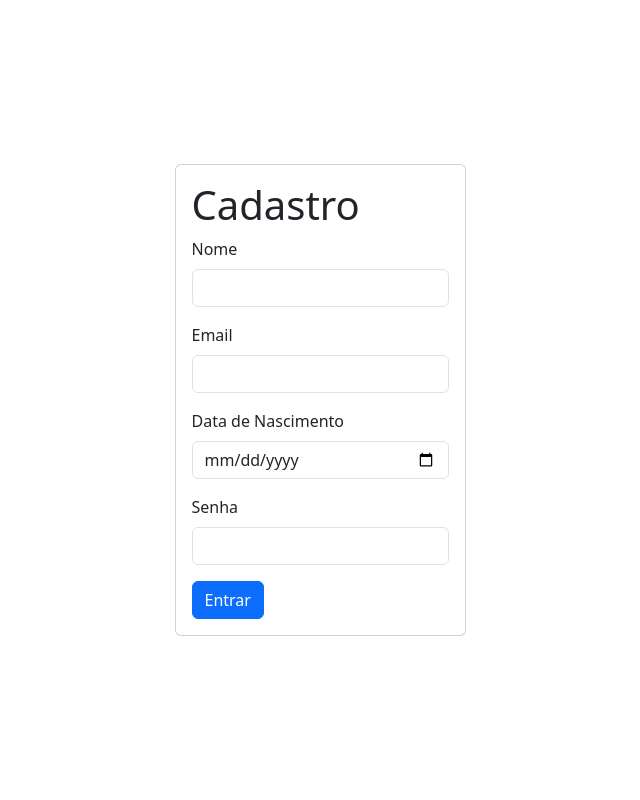
After one commit to Alisson-Augusto/ProjetoLocacaoVeiculos, a Flask app: page /cadastro in a window 1280 px wide. The commit adds this page. Shown: the whole page, without its empty margins (320-960 px from the left). Run offline with Flask 3, Linux system fonts and the light colour scheme; some libraries are stand-ins or nearby versions.

Commit message:
implementando RF1

```diff
--- /dev/null
+++ b/app/autenticacao.py
@@ -0,0 +1,59 @@
+from flask import Blueprint, flash, redirect, render_template
+from flask_login import login_required, login_user, logout_user
+
+from app.forms.login import LoginForm
+from .forms.cadastro import CadastroForm
+from app.models.usuario import Usuario
+from app import login_manager, db
+
+
+auth = Blueprint("autenticacao", __name__)
+
+
+@login_manager.user_loader
+def load_user(user_id):
+  return Usuario.query.get(user_id)
+
+
+@auth.route("/login", methods=["GET", "POST"])
+def login():
+    form = LoginForm()
+    if form.validate_on_submit():
+        email = form.email.data
+        usuario:Usuario = Usuario.query.filter_by(email=email).first()
+        if usuario and usuario.verificar_senha(form.senha.data):
+            login_user(usuario)
+            return redirect("/")
+        flash("Email ou senha incorreto")
+
+    return render_template("auth/login.html", form=form)
+
+
+@auth.route("/cadastro", methods=["GET", "POST"])
+def cadastro():
+    form = CadastroForm()
+    if form.validate_on_submit():
+        email = form.email.data
+        usuario:Usuario = Usuario.query.filter_by(email=email).first()
+        if not usuario:
+            # Registra usuário no banco
+            user = Usuario(
+                nome=form.nome.data,
+                email=email,
+                senha=form.senha.data,
+                data_nascimento=form.data_nascimento.data
+                )
+            db.session.add(user)
+            db.session.commit()
+            login_user(user)
+            return redirect("/")
+
+        flash("Este usuário já foi cadastrado")
+    return render_template("auth/cadastro.html", form=form)
+
+
+@auth.route("/deslogar")
+@login_required
+def deslogar():
+    logout_user()
+    return redirect("/")
--- /dev/null
+++ b/app/forms/cadastro.py
@@ -0,0 +1,9 @@
+from flask_wtf import FlaskForm
+from wtforms import StringField, EmailField, DateField, PasswordField
+from wtforms.validators import InputRequired
+
+class CadastroForm(FlaskForm):
+    nome = StringField('nome', validators=[InputRequired()])
+    email = EmailField("email", validators=[InputRequired()])
+    senha = PasswordField("senha", validators=[InputRequired()])
+    data_nascimento = DateField("data_nascimento", validators=[InputRequired()])
--- a/app/models/agencia.py
+++ b/app/models/agencia.py
@@ -1,8 +1,10 @@
 from app import db
 import sqlalchemy as sa
+from sqlalchemy.orm import relationship
 
 class Agencia(db.Model):
   __tablename__ = "agencias"
   id = sa.Column(sa.Integer, primary_key=True)
   localizacao = sa.Column(sa.String(500), nullable=False)
   nome = sa.Column(sa.String(144), nullable=False)
+  funcionarios = relationship("Funcionario")
--- a/app/models/funcionario.py
+++ b/app/models/funcionario.py
@@ -1,11 +1,13 @@
 from app import db
 import sqlalchemy as sa
+from sqlalchemy.orm import relationship
 
-class Fucionario(db.Model):
+class Funcionario(db.Model):
   __tablename__ = "funcionarios"
-  id   = sa.Column(sa.Integer, primary_key=True)
+  id   = sa.Column(sa.Integer, primary_key=True, autoincrement=True)
   nome = sa.Column(sa.String(128), nullable=False)
   nivel_acesso = sa.Column(sa.Integer, nullable=False)
+  agencia = sa.Column(sa.ForeignKey("agencias.id"))
 
   def __repr__(self) -> str:
     return f"Funcionário: {self.nome} -> {self.id} - NIVEL({self.nivel_acesso})"
--- a/app/routes.py
+++ b/app/routes.py
@@ -4,7 +4,7 @@ rotas = Blueprint("rotas", __name__)
 
 @rotas.route("/")
 def home():
-  return render_template("index.html")
+  return render_template("home/index.html")
 
 
 @rotas.route("/admin")
--- /dev/null
+++ b/app/templates/auth/cadastro.html
@@ -0,0 +1,43 @@
+{% extends "base.html" %}
+{% block conteudo %}
+
+<div class="container-fluid h-100 d-flex align-items-center justify-content-center" style="max-width: fit-content;">
+
+  <div class="card p-3">
+    <h1>Cadastro</h1>
+    <form method="post">
+      {{ form.csrf_token }}
+      <div class="mb-3">
+        <label for="InputNome" class="form-label">Nome</label>
+        <input required type="text" class="form-control" id="InputNome" name="nome">
+      </div>
+      <div class="mb-3">
+        <label for="InputEmail" class="form-label">Email</label>
+        <input required type="email" class="form-control" id="InputEmail" name="email">
+      </div>
+      <div class="mb-3">
+        <label for="data_nascimento" class="form-label">Data de Nascimento</label>
+        <input required type="date" class="form-control" id="data_nascimento" name="data_nascimento">
+      </div>
+      <div class="mb-3">
+        <label for="InputPassword" class="form-label">Senha</label>
+        <input required type="password" class="form-control" id="InputPassword" name="senha">
+      </div>
+
+      {% with messages = get_flashed_messages() %}
+      {% if messages %}
+        {% for message in messages %}
+          <div class="alert alert-danger" role="alert">
+            {{ message }}
+          </div>
+        {% endfor %}
+      {% endif %}
+      {% endwith %}
+
+      <button type="submit" class="btn btn-primary">Entrar</button>
+    </form>
+  </div>
+
+</div>
+
+{% endblock %}
--- a/app/templates/base.html
+++ b/app/templates/base.html
@@ -9,7 +9,7 @@
   <link rel="stylesheet" href="{{url_for('static', filename='bootstrap-5.3.0-alpha3-dist/css/bootstrap.min.css')}}" />
   <script src="{{url_for('static', filename='bootstrap-5.3.0-alpha3-dist/js/bootstrap.bundle.min.js')}}"></script>
 </head>
-<body>
+<body style="height: 100vh;">
   {%block conteudo %}
   {% endblock %}
 </body>
--- a/app/templates/index.html
+++ /dev/null
@@ -1,4 +0,0 @@
-{% extends "base.html" %}
-{% block conteudo %}
-<h1>Tela Principal</h1>
-{% endblock %}
--- a/run.py
+++ b/run.py
@@ -1,5 +1,5 @@
-from app import get_app
+from app import create_app
 
 if __name__ == "__main__":
-    app = get_app()
+    app = create_app()
     app.run(port=5010, debug=True)
```
Also changed, not shown: app/__init__.py (+7 -1 lines), app/forms/login.py (added, +7 -0 lines), app/models/usuario.py (+13 -2 lines), app/models/veiculos.py (+6 -6 lines), app/templates/auth/login.html (added, +35 -0 lines), app/templates/home/index.html (added, +10 -0 lines), app/forms/__init__.py (added), 1 other file.
